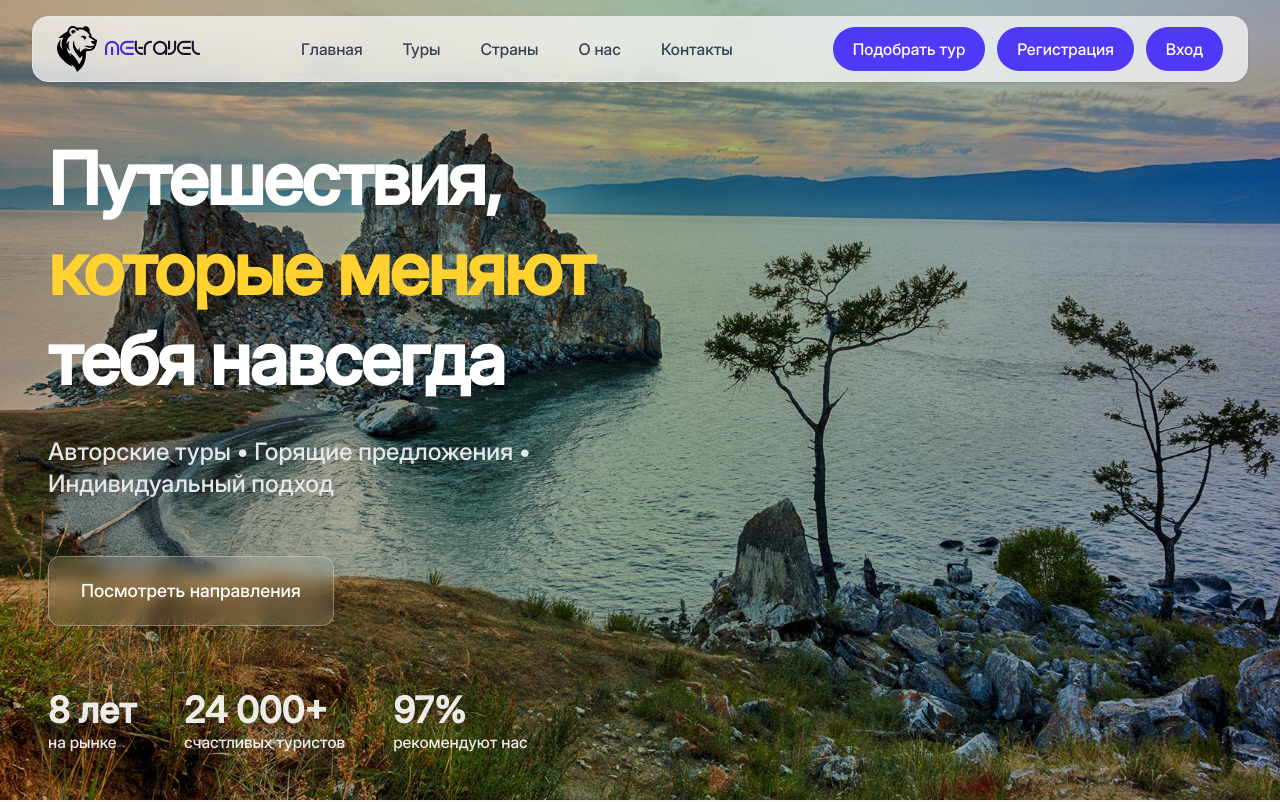
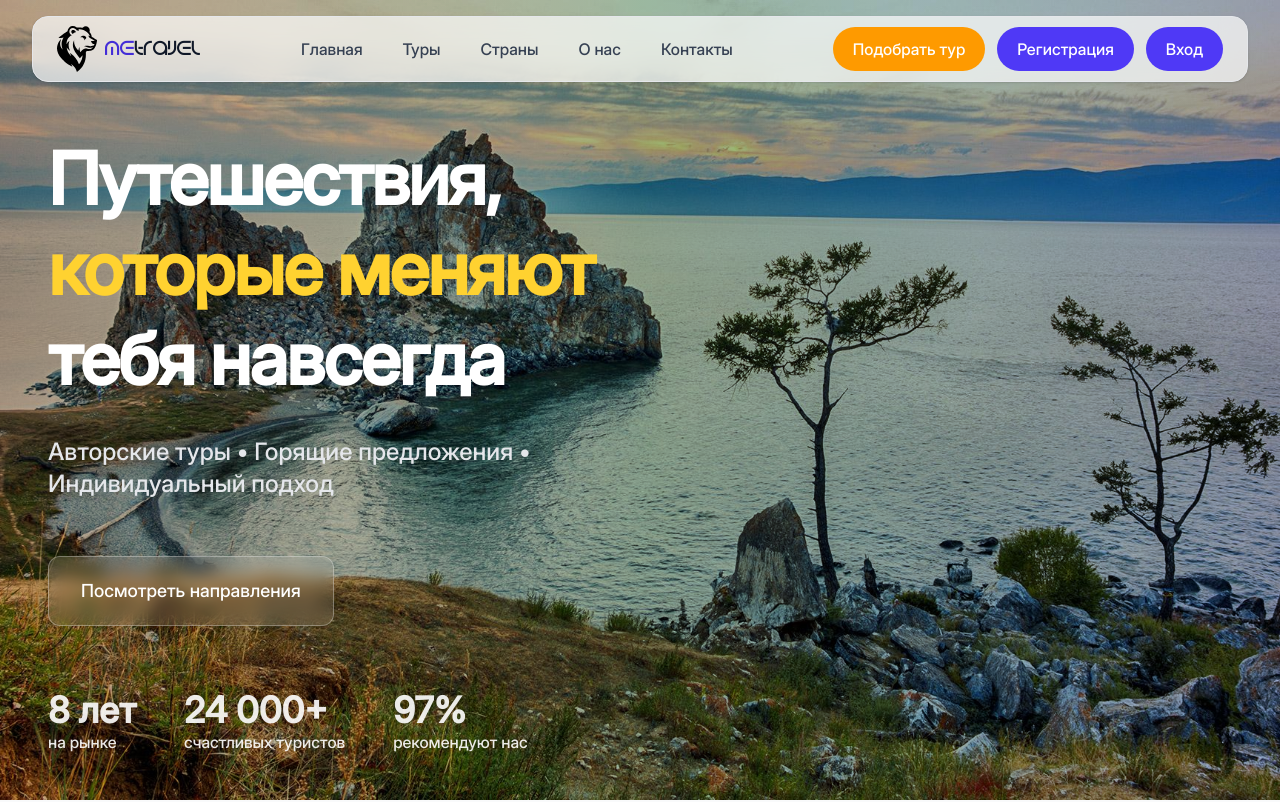
Before and after one commit to VladlenKhan/metravel, a React (Vite) app in the folder client/: page / in a window 1280 px wide. Shown: the top 802 px of the page. Built offline with nearby package versions, Linux system fonts and the light colour scheme.

Commit message:
Update Navbar.tsx

```diff
--- a/client/src/components/Navbar.tsx
+++ b/client/src/components/Navbar.tsx
@@ -73,7 +73,7 @@ export default function Navbar() {
           <div className="hidden min-[1170px]:flex items-center gap-3">
             <a
               href="#contacts"
-              className="px-5 py-2.5 bg-indigo-600 hover:bg-indigo-700 text-white rounded-full transition">
+              className="px-5 py-2.5 bg-amber-500 hover:bg-amber-600 text-white rounded-full transition">
               Подобрать тур
             </a>
 
```
